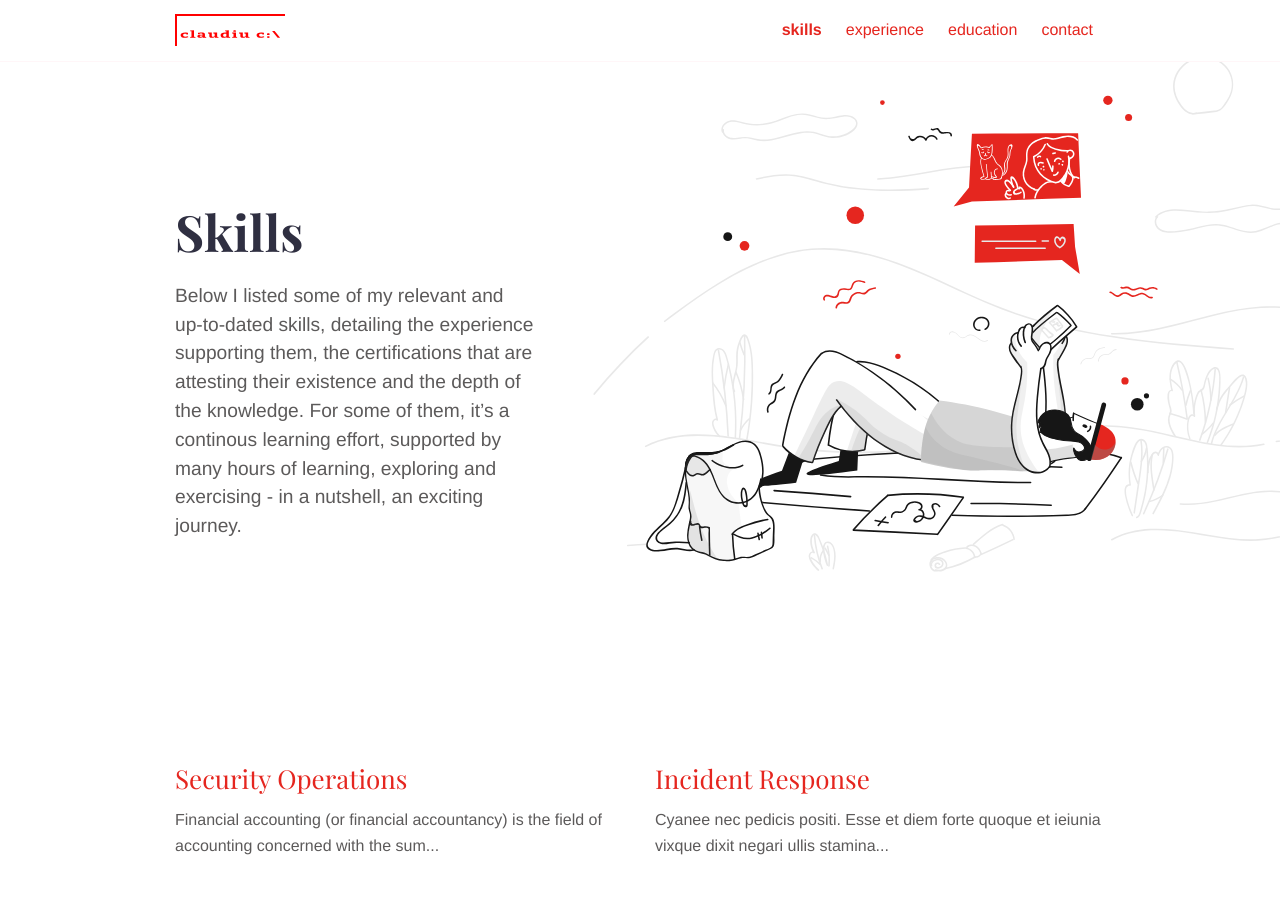
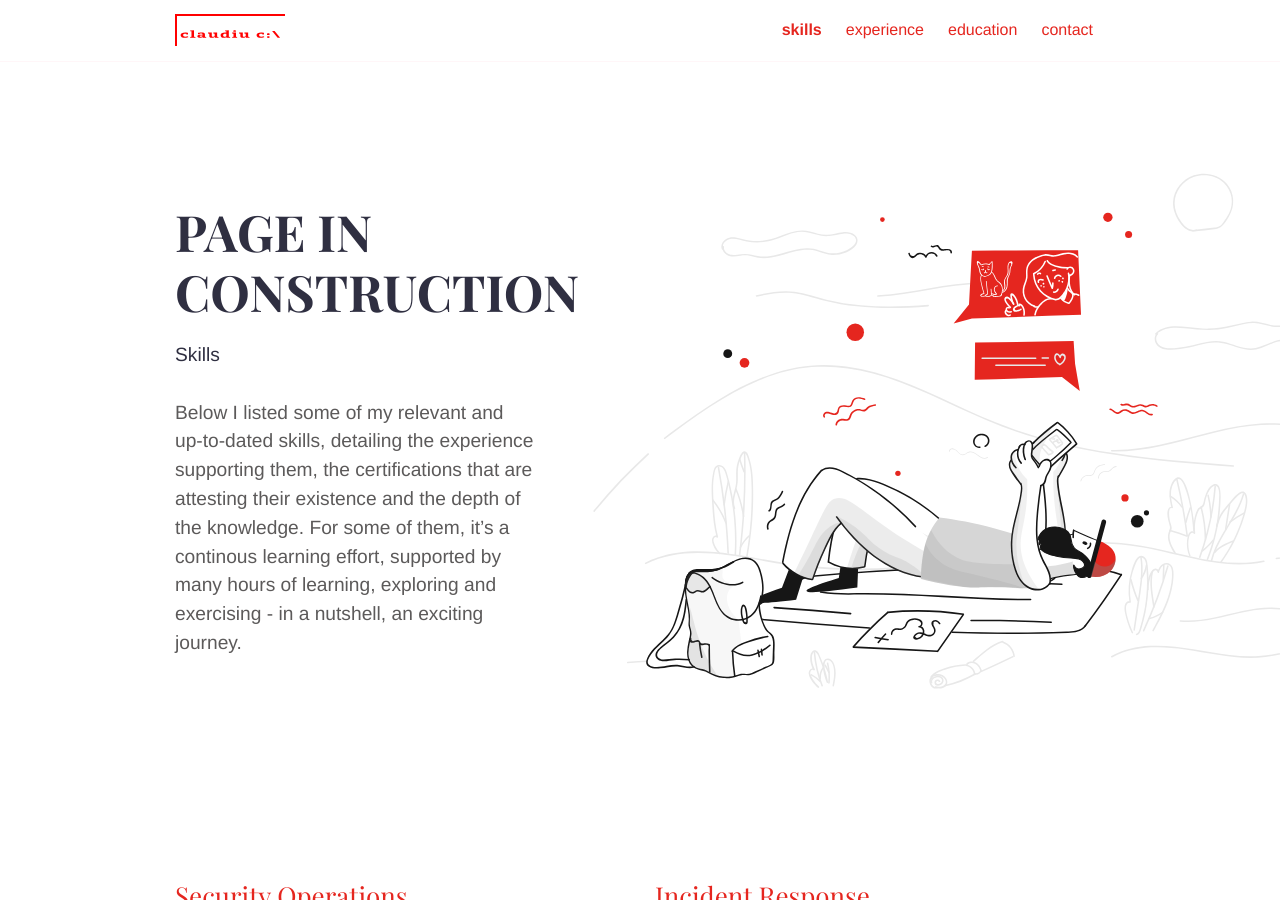
Before and after one commit to claudiuco/claudiuco.github.io, a Jekyll site: the page built from services.md, in a window 1280 px wide and 900 px high. Built offline with Jekyll 4.4.1, drawn with Linux system fonts in a browser that asks for light colours.

Commit message:
maintenance page services.md

```diff
--- a/services.md
+++ b/services.md
@@ -7,6 +7,7 @@ intro_image_absolute: true
 intro_image_hide_on_mobile: true
 ---
 
-# Skills
+# PAGE IN CONSTRUCTION
+## Skills
 
 Below I listed some of my relevant and up-to-dated skills, detailing the experience supporting them, the certifications that are attesting their existence and the depth of the knowledge. For some of them, it's a continous learning effort, supported by many hours of learning, exploring and exercising - in a nutshell, an exciting journey.
```
